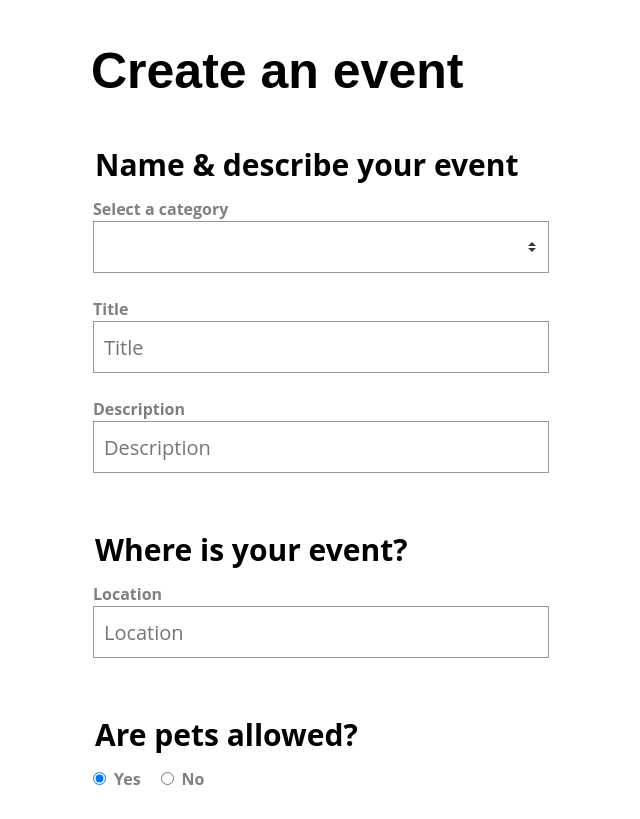
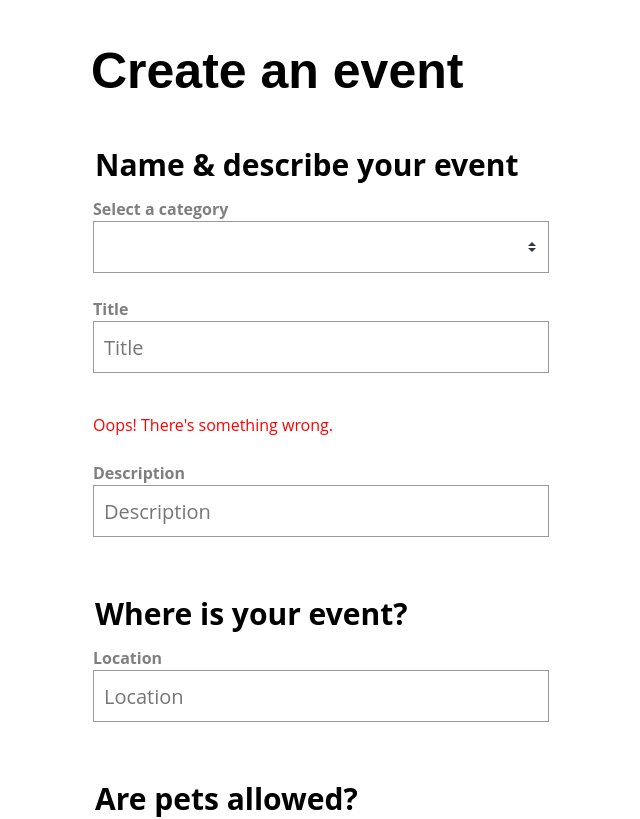
Before and after one commit to phucbm/vue-3-forms, a Vue app: page / in a window 1280 px wide. Shown: the top 819 px of the page, without its empty margins (339-979 px from the left). Built offline with nearby package versions, Linux system fonts and the light colour scheme.

Commit message:
:sparkles: a11y: handle error state

```diff
--- a/src/components/BaseInput.vue
+++ b/src/components/BaseInput.vue
@@ -7,7 +7,15 @@
       :value="modelValue"
       @input="$emit('update:modelValue',$event.target.value)"
       :id="uuid"
+      :aria-describedby="error ? `${uuid}-error` : null"
+      :aria-invalid="error ? true : null"
   >
+  <p
+      v-if="error"
+      class="errorMessage"
+      :id="`${uuid}-error`"
+      aria-live="assertive"
+  >{{ error }}</p>
 </template>
 
 <script>
@@ -23,6 +31,10 @@ export default {
     modelValue: {
       type: [String, Number],
       default: ''
+    },
+    error: {
+      type: String,
+      default: ''
     }
   },
   setup(){
--- a/src/views/SimpleForm.vue
+++ b/src/views/SimpleForm.vue
@@ -14,6 +14,7 @@
             v-model="event.title"
             label="Title"
             type="text"
+            error="Oops! There's something wrong."
         />
         <BaseInput
             v-model="event.description"
@@ -120,6 +121,7 @@ export default {
 </script>
 
 <style scoped>
+button {cursor:pointer;}
 fieldset {margin-bottom:30px; border:none; padding:0;}
 legend {font-size:30px; font-weight:700; margin:0 0 10px;}
 </style>
```
